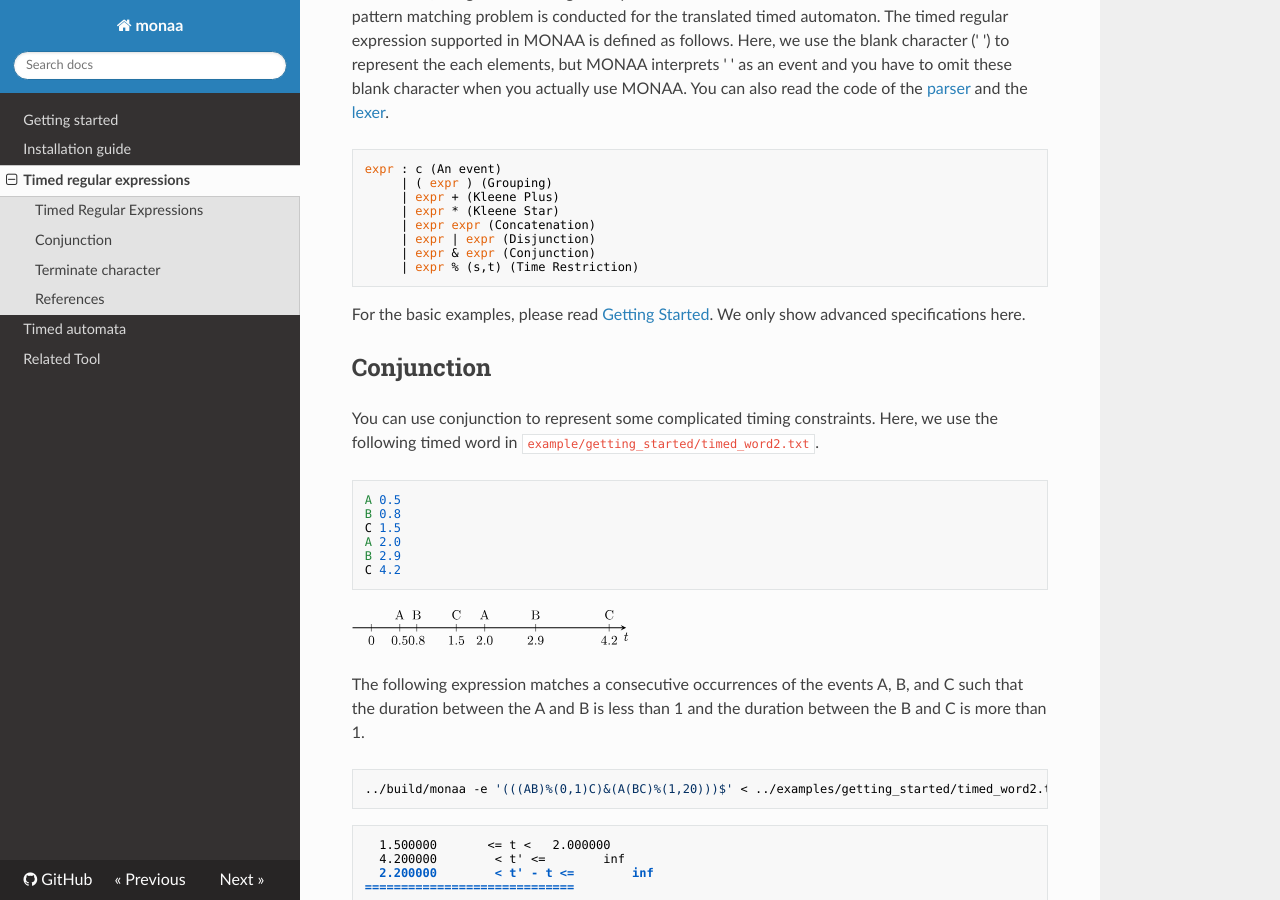
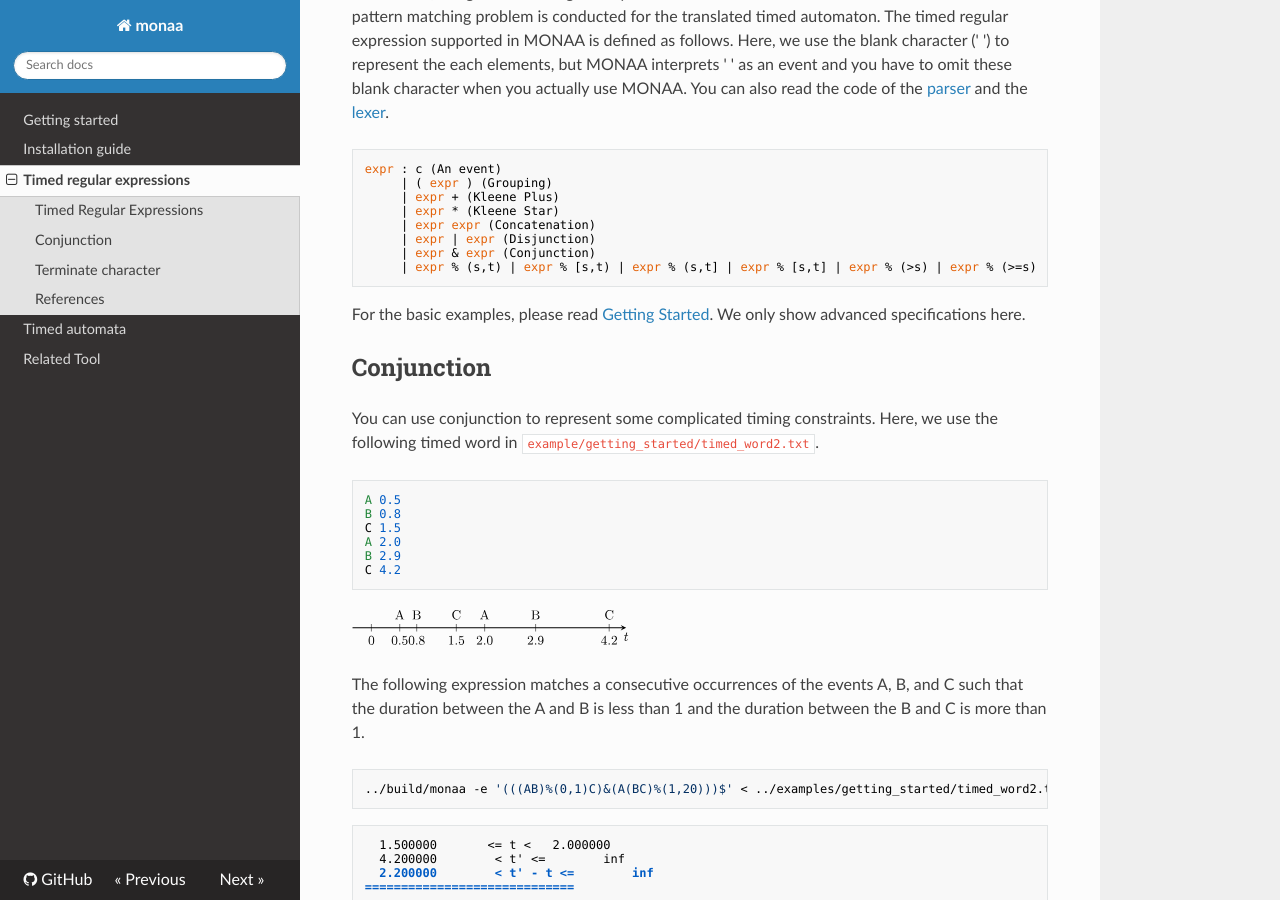
Before and after one commit to MasWag/monaa, an MkDocs documentation site: the page built from doc/TRE.md, in a window 1280 px wide and 900 px high, scrolled down 355 px. Built offline with MkDocs 1.6.1, drawn with Linux system fonts in a browser that asks for light colours; nearby versions of some CDN libraries.

Commit message:
Support more general timing constraints

````diff
--- a/doc/TRE.md
+++ b/doc/TRE.md
@@ -16,7 +16,7 @@ expr : c (An event)
      | expr expr (Concatenation)
      | expr | expr (Disjunction)
      | expr & expr (Conjunction)
-     | expr % (s,t) (Time Restriction)
+     | expr % (s,t) | expr % [s,t) | expr % (s,t] | expr % [s,t] | expr % (>s) | expr % (>=s) | expr % (<t) | expr % (<=t) | expr % (=t) (Time Restriction)
 ```
 
 For the basic examples, please read [Getting Started](./getting_started.md). We only show advanced specifications here.
````
Also changed, not shown: README.md (+1 -1 lines), 3 other files.
